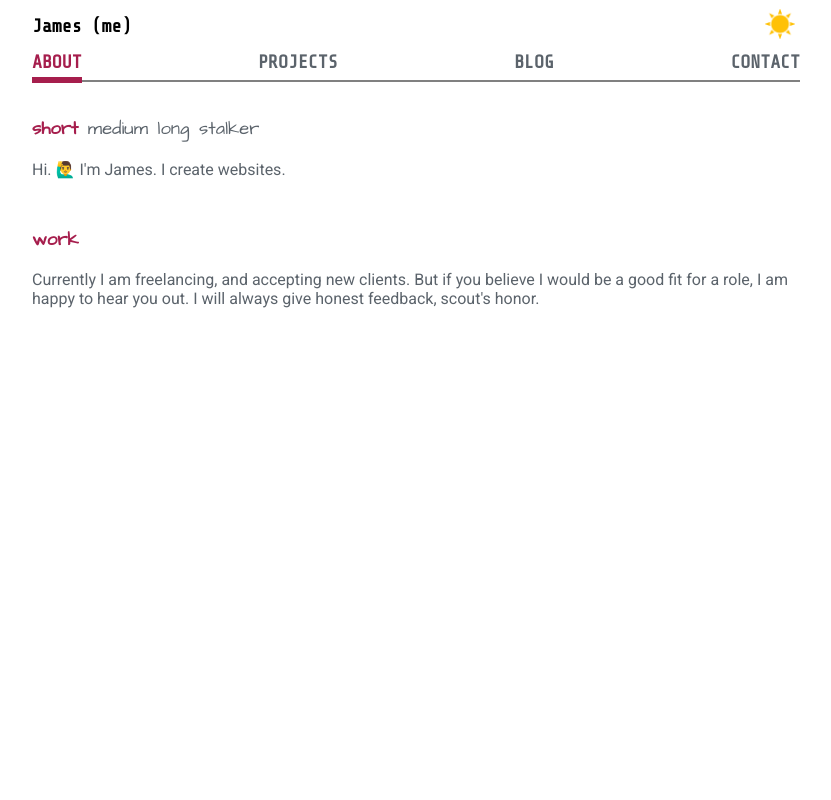
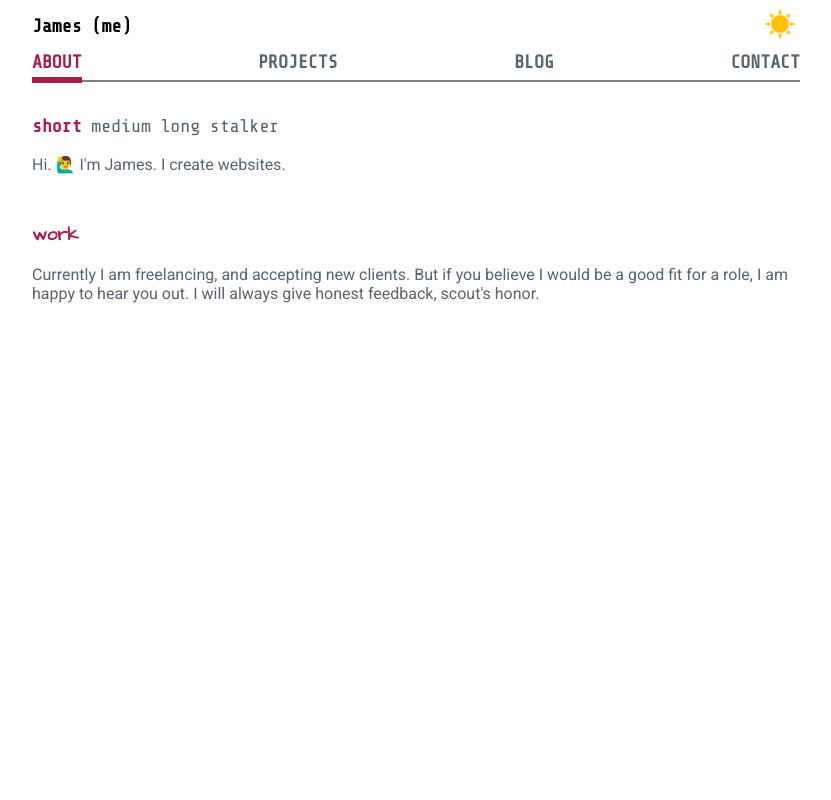
Before and after one commit to jamesncox/portfolio-v2, a React (Create React App) app: page / in a window 1280 px wide. Shown: the top 800 px of the page, without its empty margins (224-1055 px from the left). Built offline with nearby package versions, Linux system fonts and the light colour scheme.

Commit message:
Change .bio-menu font and --name-color to orage

```diff
--- a/src/stylesheets/App.css
+++ b/src/stylesheets/App.css
@@ -13,9 +13,9 @@ body {
     --white: white;
     --off-white: rgb(245, 245, 245);
     --gray: #5b636b;
-    --dark-gray: #37393b;
+    --dark-gray: #323436;
     --light-gray: rgb(128, 128, 128);
-    --lightest-gray:  rgb(165, 165, 165);
+    --lightest-gray:  rgb(185, 185, 185);
 
     /* reds */
     --brick-red: #a61e4d;
@@ -26,7 +26,7 @@ body {
     --sky-blue: rgb(80, 156, 255);
 
     /* yellows */
-    --yellow: rgba(255, 255, 187, 0.979);
+    --yellow: rgba(255, 118, 55, 0.89);
 
     /* fonts */
     --bold: bold;
@@ -113,7 +113,7 @@ body.dark {
 }
 
 .bio-menu {
-    font-family: 'Architects Daughter', cursive;
+    font-family: 'Share Tech Mono', monospace;
     font-size: 1.15rem;
     color: var(--description-color);
     transition: var(--theme-transition);
@@ -122,7 +122,7 @@ body.dark {
 }
 
 .selected-bio {
-    font-family: 'Architects Daughter', cursive;
+    font-family: 'Share Tech Mono', monospace;
     font-size: 1.15rem;
     font-weight: var(--bold);
     margin-right: .6rem;
```
